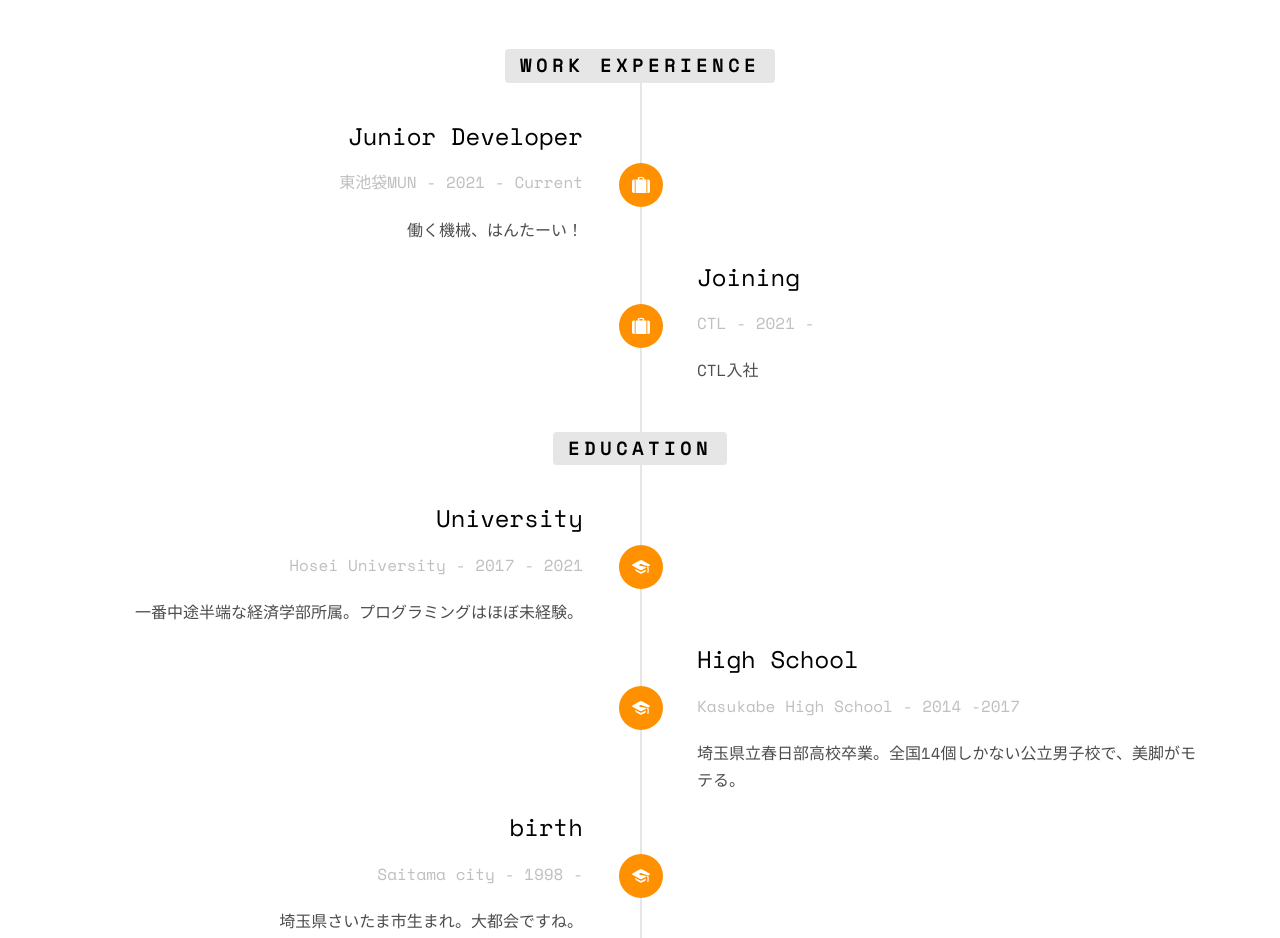
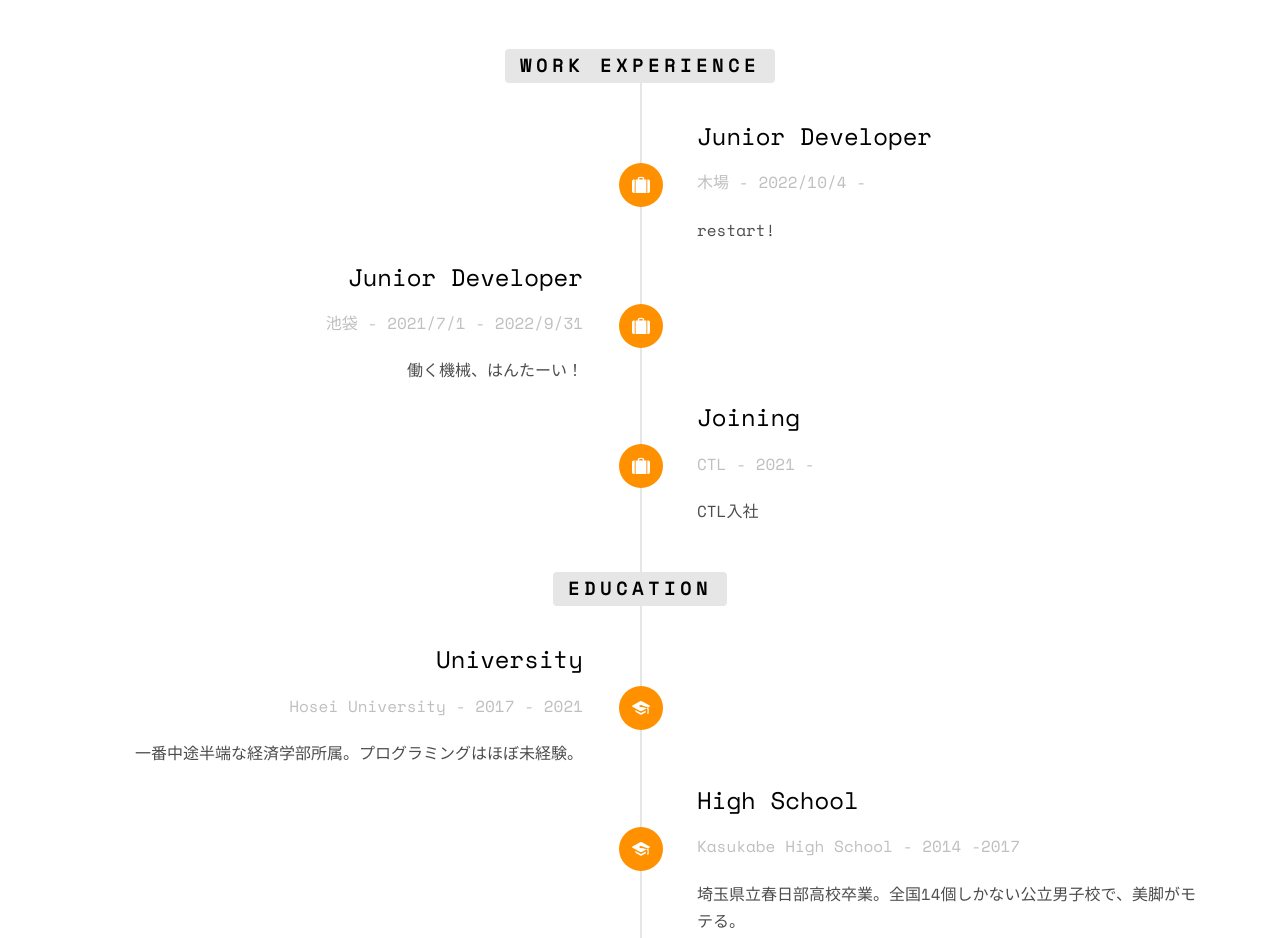
Before and after one commit to gantz-o/html_umetech, a plain HTML site: page src/index.html in a window 1280 px wide. Shown: the part 1680-2618 px from the top of the page. Drawn offline with nearby package versions, Linux system fonts and the light colour scheme; some packages are replaced by stand-ins of ours; no server answers; files whose address does not match are found by name.

Commit message:
20221023

```diff
--- a/src/index.html
+++ b/src/index.html
@@ -132,12 +132,24 @@
 						<li class="timeline-heading text-center animate-box">
 							<div><h3>Work Experience</h3></div>
 						</li>
+						<li class="timeline-inverted animate-box">
+							<div class="timeline-badge"><i class="icon-suitcase"></i></div>
+							<div class="timeline-panel">
+								<div class="timeline-heading">
+									<h3 class="timeline-title">Junior Developer</h3>
+									<span class="company">木場 - 2022/10/4 -</span>
+								</div>
+								<div class="timeline-body">
+									<p>restart!</p>
+								</div>
+							</div>
+						</li>
 						<li class="animate-box timeline-unverted">
 							<div class="timeline-badge"><i class="icon-suitcase"></i></div>
 							<div class="timeline-panel">
 								<div class="timeline-heading">
 									<h3 class="timeline-title">Junior Developer</h3>
-									<span class="company">東池袋MUN - 2021 - Current</span>
+									<span class="company">池袋 - 2021/7/1 - 2022/9/31</span>
 								</div>
 								<div class="timeline-body">
 									<p>働く機械、はんたーい！</p>
```
